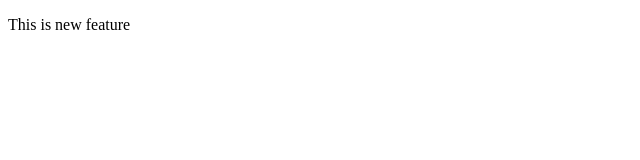
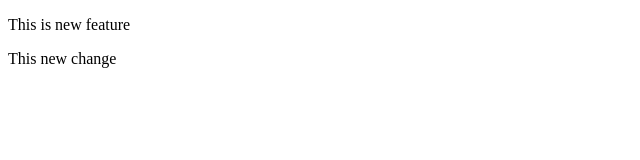
Before and after one commit to Ashu-ksingh/Local-repo, a plain HTML site: page index.html in a window 1280 px wide. Shown: the full height of the page, 0-640 px from the left. Drawn offline with Linux system fonts and the light colour scheme.

Commit message:
New change

```diff
--- a/index.html
+++ b/index.html
@@ -7,5 +7,6 @@
 </head>
 <body>
     <p>This is new feature</p>
+    <p>This new change</p>
 </body>
 </html>
```
